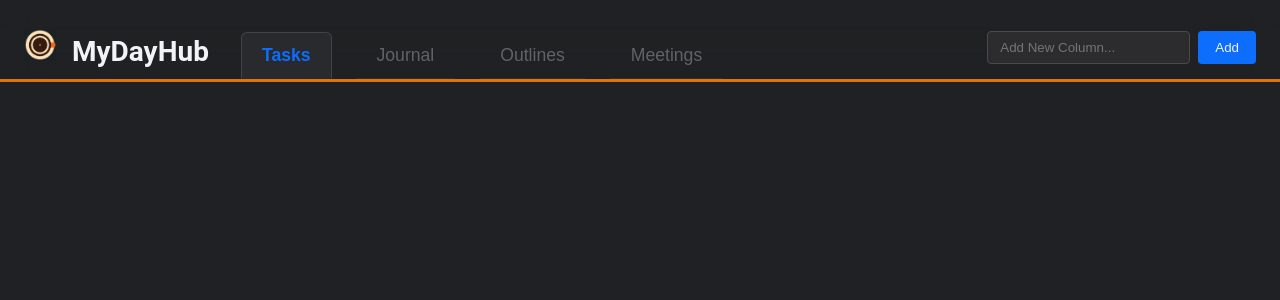
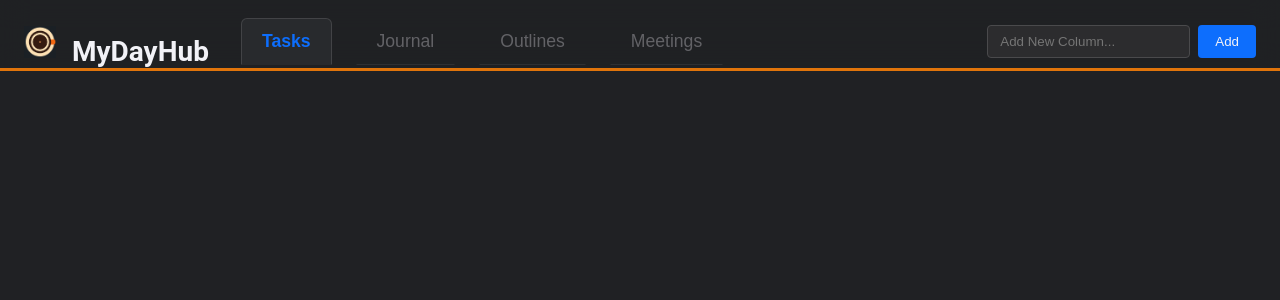
Before and after one commit to alxgz1z/mydayhub-app, a PHP site: page / in a window 1280 px wide. Shown: the top 300 px of the page. Run offline with PHP 8.4, Linux system fonts and the light colour scheme.

Commit message:
APP.JS Summary of Changes Initial State: The script now checks which tab is active on page load and adds the correct class (e.g., view-tasks-active) to the <body> element right away. Dynamic Class on Click: When you click a new tab, the script now removes the old view class from the <body> and adds the new one corresponding to the tab you clicked. The application won't look any different yet. This change simply prepares the app for our final step.
STYLE.CSS Summary of Changes
Rule Removed: I've deleted the old rule for #add-column-form-container from Section 4.
Alignment Fixed: In Section 3, I changed align-items: baseline to align-items: center for .header-left, .header-right to make the form inputs align better vertically.
New Rules Added: In Section 3, I added two new rules: one to hide the #add-column-form-container by default, and a second, more specific rule that shows it (display: flex) only when the <body> has the .view-tasks-active class.

```diff
--- a/assets/css/style.css
+++ b/assets/css/style.css
@@ -82,7 +82,7 @@ body {
 
 .header-left, .header-right {
 	display: flex;
-	align-items: baseline;
+	align-items: center;
 	gap: 1rem;
 }
 
@@ -129,6 +129,16 @@ body.dev-mode-active #app-header {
 	border-bottom: 3px solid #e0740b;
 }
 
+/* Hide the "Add Column" form by default */
+#add-column-form-container {
+	display: none;
+}
+
+/* ONLY show the form when the body has the 'view-tasks-active' class */
+.view-tasks-active #add-column-form-container {
+	display: flex;
+}
+
 
 /* ==========================================================================
    4. TASK BOARD & COLUMNS
@@ -139,12 +149,6 @@ body.dev-mode-active #app-header {
 	gap: 1.5rem;
 	overflow-x: auto;
 	padding-top: 1rem;
-}
-
-/* Container for the 'Add Column' form, gives it a fixed, non-shrinkable width. */
-#add-column-form-container {
-	min-width: 250px;
-	flex-shrink: 0;
 }
 
 #task-columns-wrapper {
--- a/assets/js/app.js
+++ b/assets/js/app.js
@@ -12,11 +12,18 @@
 /**
  * Initializes the view switcher to handle tab-based navigation.
  * It adds click listeners to all view tabs to show/hide the correct
- * view container based on the tab's `data-view` attribute.
+ * view container and updates the body class for contextual styling.
  */
 const initViewSwitcher = () => {
 	const viewTabs = document.querySelectorAll('.view-tab');
 	const viewContainers = document.querySelectorAll('.view-container');
+	const body = document.body;
+
+	// Set the initial body class based on the default active tab on page load.
+	const initialActiveTab = document.querySelector('.view-tab.active');
+	if (initialActiveTab) {
+		body.classList.add(`view-${initialActiveTab.dataset.view}-active`);
+	}
 
 	viewTabs.forEach(tab => {
 		tab.addEventListener('click', () => {
@@ -37,6 +44,11 @@ const initViewSwitcher = () => {
 			if (targetView) {
 				targetView.classList.add('active');
 			}
+
+			// Remove all possible view-related classes from the body.
+			body.classList.remove('view-tasks-active', 'view-journal-active', 'view-outlines-active', 'view-meetings-active');
+			// Add the new class that corresponds to the active view.
+			body.classList.add(`view-${targetViewId}-active`);
 		});
 	});
 };
@@ -45,10 +57,11 @@ const initViewSwitcher = () => {
 document.addEventListener('DOMContentLoaded', () => {
 	console.log("MyDayHub App Initialized");
 
-	// Initialize the main navigation tab switcher.
+	// Initialize the main navigation tab switcher and contextual body class.
 	initViewSwitcher();
 
-	// Initialize the event listeners for adding new columns.
+	// This listener can remain here. It will find the form in the header
+	// and attach the event listener correctly on page load.
 	const addColumnForm = document.getElementById('add-column-form');
 	const newColumnTitleInput = document.getElementById('new-column-title');
 	if (addColumnForm) {
```
